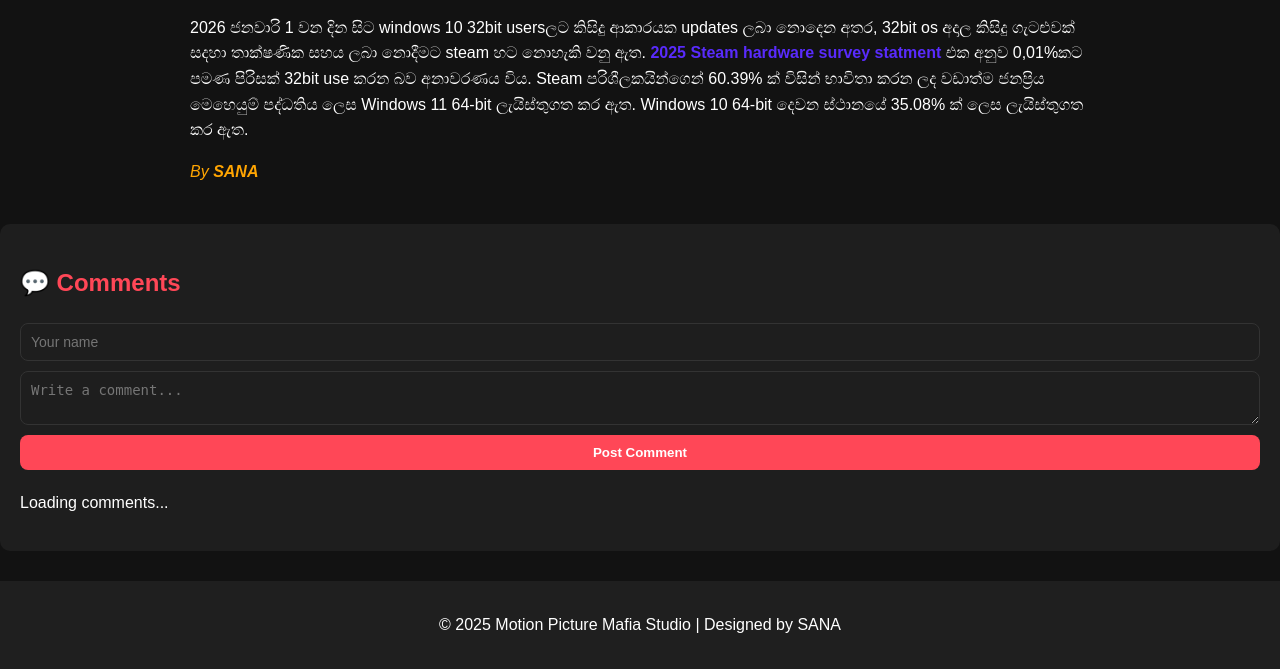
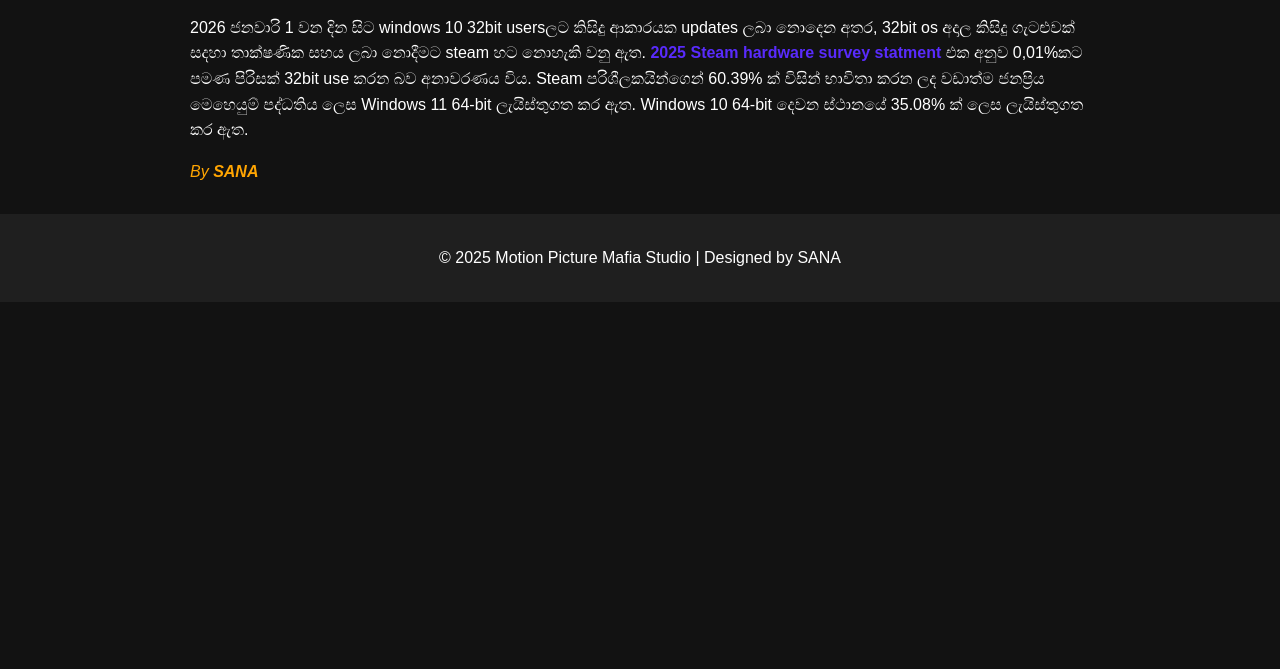
Before and after one commit to k16518sandeepa/mpm, a PHP site: page /Games/steam-windows-32-bit-stop.html in a window 1280 px wide. Shown: the part 778-1447 px from the top of the page. After the commit the page ends 1080 px from the top, so only its background shows below. Run offline with PHP 8.4, Linux system fonts and the light colour scheme; some libraries are stand-ins or nearby versions.

Commit message:
cmt removed

```diff
--- a/Games/article.css
+++ b/Games/article.css
@@ -278,57 +278,3 @@
   height: 100%;
   border-radius: 12px;
 }
-
-/*comments*/
-.comments-section {
-  background: rgba(255,255,255,0.05);
-  padding: 20px;
-  border-radius: 10px;
-  margin-top: 40px;
-}
-
-.comments-section h2 {
-  color: #ff4757;
-}
-
-#commentForm {
-  display: flex;
-  flex-direction: column;
-  gap: 10px;
-  margin-bottom: 20px;
-}
-
-#commentForm input, #commentForm textarea {
-  background: #1e1e1e;
-  border: 1px solid #333;
-  color: #fff;
-  border-radius: 8px;
-  padding: 10px;
-  font-size: 14px;
-}
-
-#commentForm button {
-  background: #ff4757;
-  color: #fff;
-  border: none;
-  padding: 10px 15px;
-  border-radius: 8px;
-  cursor: pointer;
-  font-weight: bold;
-}
-
-.comment-card {
-  display: flex;
-  gap: 12px;
-  background: #1a1a1a;
-  padding: 10px;
-  border-radius: 8px;
-  margin-bottom: 10px;
-  align-items: flex-start;
-}
-
-.comment-card img {
-  width: 40px;
-  height: 40px;
-  border-radius: 50%;
-}
--- a/Games/buttons.js
+++ b/Games/buttons.js
@@ -88,79 +88,3 @@
   const date = card.dataset.time;
   if (date) timeEl.textContent = timeAgo(date);
 });
-
-// Random avatar generator
-  function getRandomAvatar(username) {
-    const seed = username + Math.random().toString(36).substring(2, 8);
-    return `https://api.dicebear.com/9.x/pixel-art/svg?seed=${encodeURIComponent(seed)}`;
-  }
-
-  // Handle new comment submit
-  const commentForm = document.getElementById("commentForm");
-  if (commentForm) {
-    commentForm.addEventListener("submit", async (e) => {
-      e.preventDefault();
-
-      const username = document.getElementById("username").value.trim();
-      const comment = document.getElementById("comment").value.trim();
-      const articleId = window.location.pathname.split("/").pop().replace(".html", "");
-
-      if (!username || !comment) {
-        alert("Please fill out both fields.");
-        return;
-      }
-
-      try {
-        await addDoc(collection(db, "comments"), {
-          articleId,
-          username,
-          comment,
-          avatar: getRandomAvatar(username),
-          timestamp: serverTimestamp(),
-        });
-
-        document.getElementById("username").value = "";
-        document.getElementById("comment").value = "";
-        alert("Comment posted successfully!");
-      } catch (error) {
-        console.error("Error adding comment:", error);
-        alert("Failed to post comment. Check console for details.");
-      }
-    });
-  }
-
-  // Load comments
-  async function loadComments() {
-    const articleId = window.location.pathname.split("/").pop().replace(".html", "");
-    const commentsSection = document.getElementById("commentsList");
-    commentsSection.innerHTML = "<p>Loading comments...</p>";
-
-    const q = query(
-      collection(db, "comments"),
-      where("articleId", "==", articleId),
-      orderBy("timestamp", "desc")
-    );
-
-    const snapshot = await getDocs(q);
-    commentsSection.innerHTML = "";
-
-    snapshot.forEach((doc) => {
-      const data = doc.data();
-      const div = document.createElement("div");
-      div.classList.add("comment-card");
-      div.innerHTML = `
-        <img src="${data.avatar}" alt="avatar">
-        <div>
-          <strong>${data.username}</strong><br>
-          <p>${data.comment}</p>
-        </div>
-      `;
-      commentsSection.appendChild(div);
-    });
-
-    if (snapshot.empty) {
-      commentsSection.innerHTML = "<p>No comments yet. Be the first!</p>";
-    }
-  }
-
-  loadComments();
--- a/Games/steam-windows-32-bit-stop.html
+++ b/Games/steam-windows-32-bit-stop.html
@@ -30,27 +30,6 @@
 <link rel="manifest" href="manifest.json">
 <meta name="theme-color" content="#ff4757">
 
-<!-- Firebase -->
-<script type="module">
-  // Import Firebase SDK (version 9+ modular)
-  import { initializeApp } from "https://www.gstatic.com/firebasejs/9.22.2/firebase-app.js";
-  import { getFirestore, collection, addDoc, query, where, orderBy, getDocs, serverTimestamp }
-    from "https://www.gstatic.com/firebasejs/9.22.2/firebase-firestore.js";
-
-  // Firebase config
-  const firebaseConfig = {
-    apiKey: "AIzaSyB9fDC9MswOZn_HHyR4mUcnaT66dTpHEUU",
-    authDomain: "mpm-webdb.firebaseapp.com",
-    projectId: "mpm-webdb",
-    storageBucket: "mpm-webdb.appspot.com",
-    messagingSenderId: "505825453901",
-    appId: "1:505825453901:web:9588e60f9702192473f904"
-  };
-
-  // Initialize Firebase
-  firebase.initializeApp(firebaseConfig);
-  const db = firebase.firestore();
-</script>
 
 </head>
 <body>
@@ -96,17 +75,6 @@
 
 <button onclick="topFunction()" class="back-to-top" title="Go to top">↑ Top</button>
 
-<!-- Comment Section -->
-<section class="comments-section">
-  <h2>💬 Comments</h2>
-  <form id="commentForm">
-    <input type="text" id="username" placeholder="Your name" required>
-    <textarea id="comment" placeholder="Write a comment..." required></textarea>
-    <button type="submit">Post Comment</button>
-  </form>
-
-  <div id="commentsList"></div>
-</section>
 
 <footer>
   <p>© 2025 Motion Picture Mafia Studio | Designed by SANA</p>
```
Also changed, not shown: Games/top-survival-games.html (+0 -160 lines).
